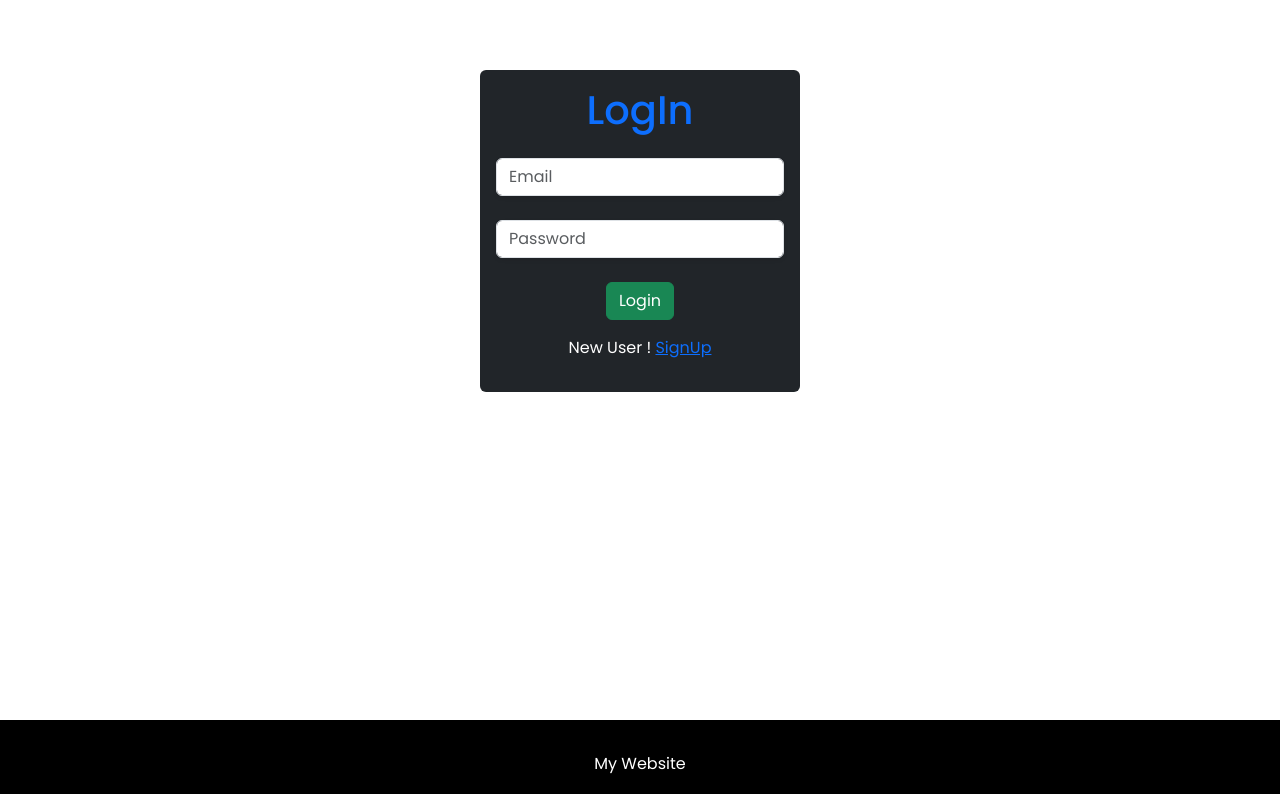
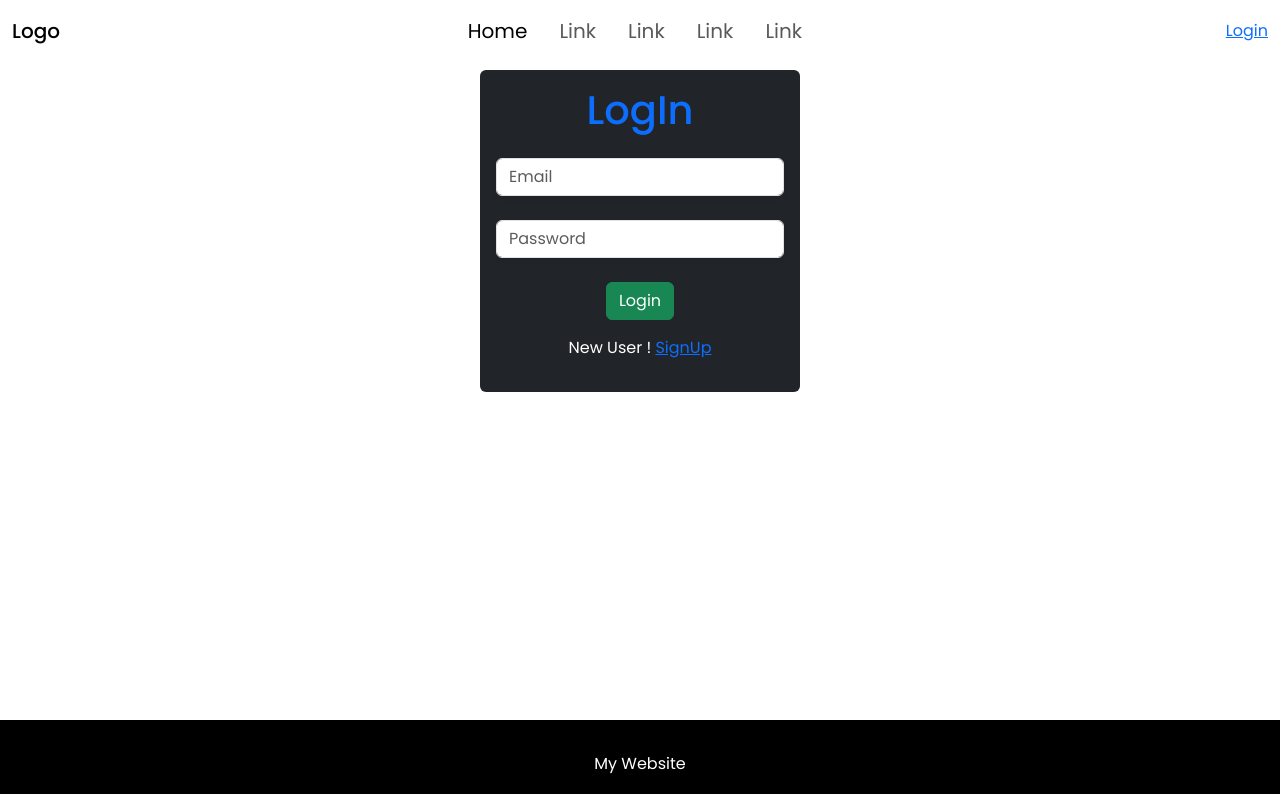
Before and after one commit to koushikrebba/AI-based-location-history, a React (Create React App) app in the folder client/: page /login in a window 1280 px wide. Shown: the top 794 px of the page. Built offline with nearby package versions, Linux system fonts and the light colour scheme.

Commit message:
commited

```diff
--- a/client/package.json
+++ b/client/package.json
@@ -12,6 +12,7 @@
     "react": "^18.3.1",
     "react-dom": "^18.3.1",
     "react-hook-form": "^7.51.5",
+    "react-icons": "^5.2.1",
     "react-router-dom": "^6.23.1",
     "react-scripts": "5.0.1",
     "web-vitals": "^2.1.4"
--- a/client/src/components/Login.jsx
+++ b/client/src/components/Login.jsx
@@ -1,6 +1,7 @@
 import React, { useContext, useState } from 'react'
 import { useForm } from 'react-hook-form'
 import { Link, useNavigate } from 'react-router-dom'
+import Navbar from './Navbar'
 import { CounterContext } from './CounterContext'
 import axios from 'axios'
 
@@ -28,6 +29,7 @@ function Login() {
 
     return (
         <div style={{ paddingTop: '70px' }}>
+            <Navbar></Navbar>
             <div className='bg-dark w-25 mx-auto p-3 rounded-2'>
                 <h1 className='text-center text-primary mb-4'>LogIn</h1>
                 <form onSubmit={handleSubmit(onSigninFormSubmit)}>
--- a/client/src/components/Navbar.jsx
+++ b/client/src/components/Navbar.jsx
@@ -2,10 +2,38 @@ import React from 'react'
 
 function Navbar() {
   return (
-    <div className='bg-info' style={{height:'80px'}}>
-      <nav className='text-center'>
-        <h4 className='pt-3'>Navbar</h4>
-      </nav>
+    <div className="">
+      <nav className="navbar navbar-expand-lg fixed-top">
+            <div className="container-fluid">
+                <a className="navbar-brand me-auto" href="#">Logo</a>
+                <div className="offcanvas offcanvas-end" tabIndex="-1" id="offcanvasNavbar" aria-labelledby="offcanvasNavbarLabel">
+                    <div className="offcanvas-header">
+                        <h5 className="offcanvas-title" id="offcanvasNavbarLabel">Offcanvas</h5>
+                        <button type="button" className="btn-close" data-bs-dismiss="offcanvas" aria-label="Close"></button>
+                    </div>
+                    <div className="offcanvas-body">
+                        <ul className="navbar-nav justify-content-center flex-grow-1 pe-3">
+                            <li className="nav-item">
+                                <a className="nav-link active mx-lg-2" aria-current="page" style={{fontSize:"20px"}} href="#">Home</a>
+                            </li>
+                            <li className="nav-item">
+                                <a className="nav-link mx-lg-2" style={{fontSize:"20px"}} href="#">Link</a>
+                            </li>
+                            <li className="nav-item">
+                                <a className="nav-link mx-lg-2"style={{fontSize:"20px"}} href="#">Link</a>
+                            </li>
+                            <li className="nav-item">
+                                <a className="nav-link mx-lg-2" style={{fontSize:"20px"}} href="#">Link</a>
+                            </li>
+                            <li className="nav-item">
+                                <a className="nav-link mx-lg-2" style={{fontSize:"20px"}} href="#">Link</a>
+                            </li>
+                        </ul>
+                    </div>
+                </div>
+                <a href="" className='login-button'>Login</a>
+            </div>
+        </nav>
     </div>
   )
 }
--- a/client/src/components/Signup.jsx
+++ b/client/src/components/Signup.jsx
@@ -2,6 +2,7 @@ import React from 'react'
 import { useForm } from 'react-hook-form'
 import { useNavigate } from 'react-router-dom'
 import axios from 'axios'
+import Navbar from './Navbar'
 import { Link } from 'react-router-dom'
 
 function SignUp() {
@@ -22,6 +23,7 @@ function SignUp() {
     }
     return (
         <div style={{ paddingTop: '50px' }}>
+            <Navbar></Navbar>
             <div className='bg-dark w-25 mx-auto p-3 rounded-2'>
                 <h1 className='text-center text-primary mb-4'>SignUp</h1>
                 <form onSubmit={handleSubmit(onSignupFormSubmit)}>
--- a/client/src/index.css
+++ b/client/src/index.css
@@ -55,3 +55,40 @@ body::-webkit-scrollbar {
     to { opacity: 1; }
   }
   }
+
+
+                                                            /* NAVBAR */
+
+
+.navbar-brand{
+   font-weight: 500;
+   color:#009970;
+   font-size:24px;
+}
+
+.nav-link{
+  color: #666777;
+  font-weight: 500;
+  position: relative;
+}
+.nav-link:hover,.nav-link.active{
+  color: black;
+
+}
+.nav-link::before{
+  content: "";
+  position: absolute;
+  bottom: 0;
+  left :50%;
+  transform: translate(-50%);
+  width: 0;
+  height:2px;
+  background-color: #009970;
+  visibility: hidden;
+  transition: 0.3s ease-in-out;
+}
+
+.nav-link:hover::before{
+  width: 100%;
+  visibility: visible;
+}
```
Also changed, not shown: 1 other file (tests, documents, lock files or other folders).
